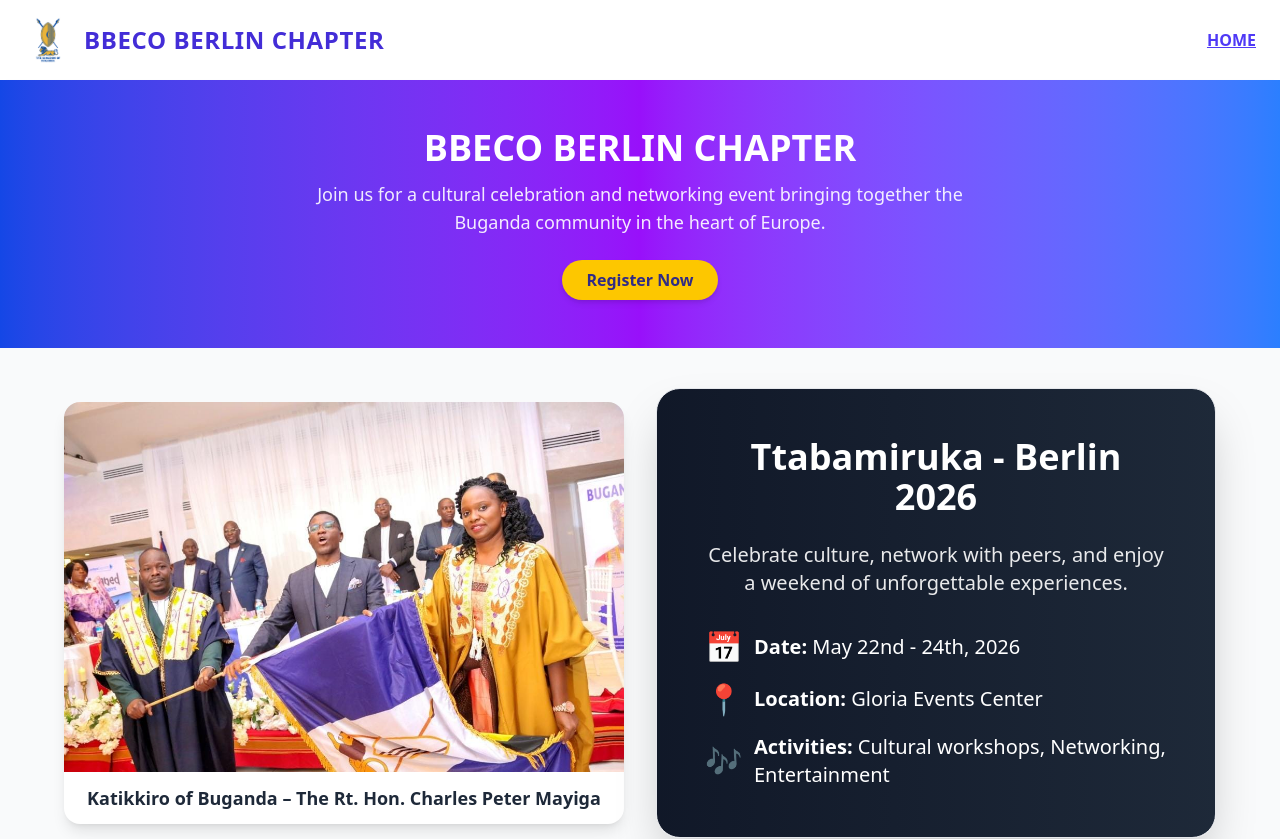
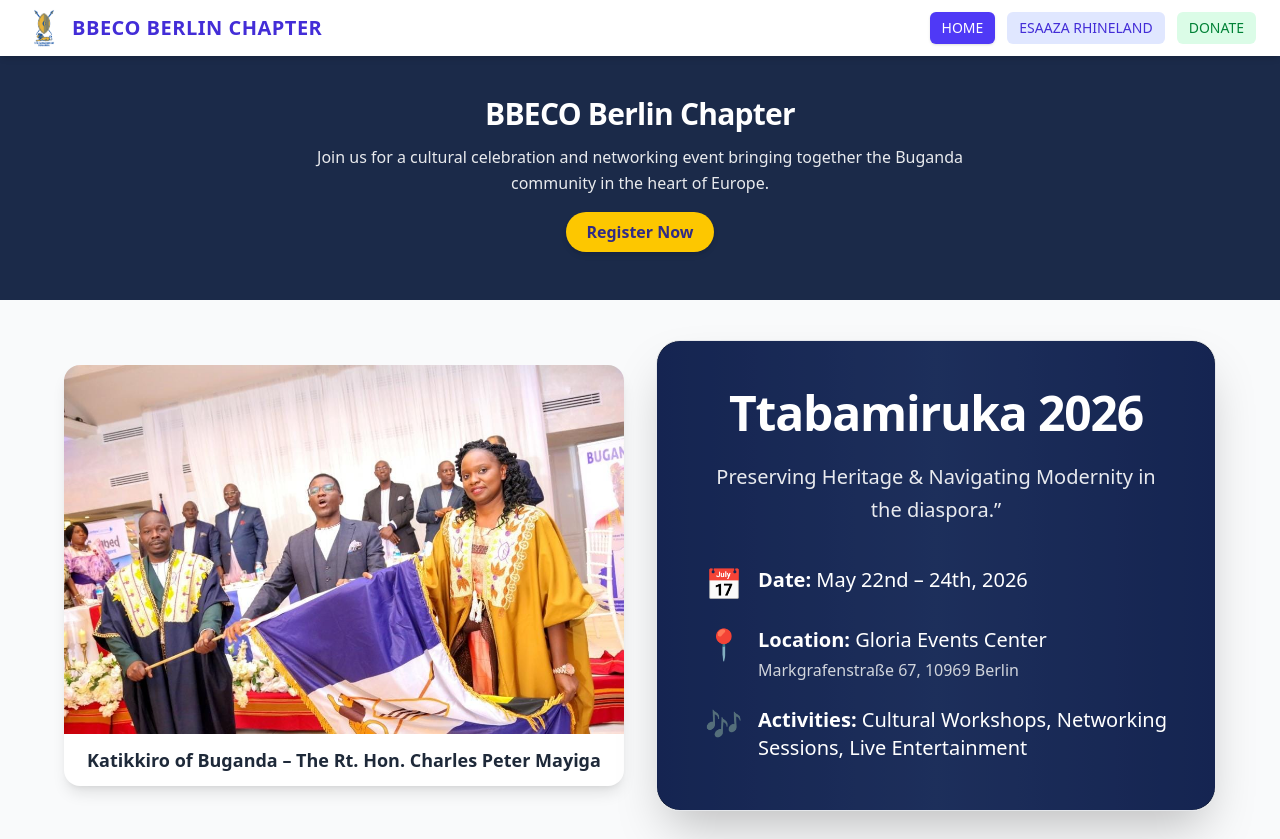
Before and after one commit to mperwe/bug-form_frontend, a React (Vite) app: page / in a window 1280 px wide. Shown: the top 839 px of the page. Built offline with nearby package versions, Linux system fonts and the light colour scheme; the HTML template or start-up script is replaced by a standard one.

Commit message:
edit hero and registration page

```diff
--- a/src/components/EventDescription.jsx
+++ b/src/components/EventDescription.jsx
@@ -4,33 +4,44 @@
   return (
     <section
       className="relative text-white shadow-2xl rounded-3xl p-8 md:p-12 border border-gray-200
-                 bg-cover bg-center bg-no-repeat bg-gradient-to-r from-gray-900 to-gray-800"
+                 bg-cover bg-center bg-no-repeat bg-gradient-to-r from-gray-900 via-gray-800 to-gray-900"
     >
       {/* Optional overlay for better readability */}
-      <div className="absolute inset-0 bg-blue bg-opacity-40 rounded-3xl"></div>
+      <div className="absolute inset-0 bg-blue-900/40 rounded-3xl"></div>
 
       {/* Content */}
-      <div className="relative z-10">
-        <h2 className="text-3xl md:text-4xl font-extrabold mb-6 text-center">
-          Ttabamiruka - Berlin 2026
+      <div className="relative z-10 text-center max-w-3xl mx-auto">
+        <h2 className="text-3xl md:text-5xl font-extrabold mb-6 tracking-tight">
+          Ttabamiruka 2026
         </h2>
 
-        <p className="text-center text-lg md:text-xl mb-8 opacity-90">
-          Celebrate culture, network with peers, and enjoy a weekend of unforgettable experiences.
+        <p className="text-lg md:text-xl mb-10 opacity-90 leading-relaxed">
+          Preserving Heritage & Navigating Modernity in the diaspora.”
         </p>
 
-        <ul className="space-y-4 text-white text-lg md:text-xl list-none">
-          <li className="flex items-center gap-3">
-            <span className="text-2xl md:text-3xl">📅</span>
-            <span><strong>Date:</strong> May 22nd - 24th, 2026</span>
+        <ul className="space-y-6 text-left text-lg md:text-xl font-medium">
+          <li className="flex items-start gap-4">
+            <span className="text-3xl">📅</span>
+            <div>
+              <strong>Date:</strong> May 22nd – 24th, 2026
+            </div>
           </li>
-          <li className="flex items-center gap-3">
-            <span className="text-2xl md:text-3xl">📍</span>
-            <span><strong>Location:</strong> Gloria Events Center</span>
+
+          <li className="flex items-start gap-4">
+            <span className="text-3xl">📍</span>
+            <div>
+              <strong>Location:</strong> Gloria Events Center
+              <p className="text-gray-300 text-base mt-1">
+                Markgrafenstraße 67, 10969 Berlin
+              </p>
+            </div>
           </li>
-          <li className="flex items-center gap-3">
-            <span className="text-2xl md:text-3xl">🎶</span>
-            <span><strong>Activities:</strong> Cultural workshops, Networking, Entertainment</span>
+
+          <li className="flex items-start gap-4">
+            <span className="text-3xl">🎶</span>
+            <div>
+              <strong>Activities:</strong> Cultural Workshops, Networking Sessions, Live Entertainment
+            </div>
           </li>
         </ul>
       </div>
--- a/src/components/Nabvar.jsx
+++ b/src/components/Nabvar.jsx
@@ -1,34 +1,121 @@
-import React from "react";
+import React, { useState } from "react";
 import { Link, NavLink } from "react-router-dom";
 
 export default function Navbar() {
+  const [isOpen, setIsOpen] = useState(false);
+
   return (
-    <nav className="bg-white shadow-lg py-4 px-6 flex items-center justify-between">
+    <nav className="fixed top-0 left-0 w-full bg-white shadow-md py-2 px-6 flex items-center justify-between z-50">
       {/* Logo Section */}
-      <Link to="/" className="flex items-center space-x-3">
+      <Link to="/" className="flex items-center space-x-2">
         <img
           src="/buganda.png"
           alt="BBECO Logo"
-          className="h-12 w-12 object-contain"
+          className="h-10 w-10 object-contain"
         />
-        <span className="font-bold text-2xl text-indigo-700 tracking-wide">
+        <span className="font-bold text-xl text-indigo-700 tracking-wide">
           BBECO BERLIN CHAPTER
         </span>
       </Link>
 
-      {/* Navigation Links */}
-      <div className="space-x-8 flex items-center">
+      {/* Desktop Navigation */}
+      <div className="hidden md:flex items-center space-x-3">
         <NavLink
           to="/"
           className={({ isActive }) =>
-            `text-gray-700 hover:text-indigo-600 font-semibold transition-colors duration-200 ${
-              isActive ? "text-indigo-600 underline" : ""
+            `px-3 py-1.5 rounded-md font-medium text-sm transition-all duration-200 ${
+              isActive
+                ? "bg-indigo-600 text-white shadow"
+                : "bg-indigo-100 text-indigo-700 hover:bg-indigo-600 hover:text-white"
             }`
           }
         >
           HOME
         </NavLink>
+
+        <a
+          href="https://bugandarhinelands.com/"
+          target="_blank"
+          rel="noopener noreferrer"
+          className="px-3 py-1.5 rounded-md bg-indigo-100 text-indigo-700 text-sm font-medium hover:bg-indigo-600 hover:text-white transition-all duration-200"
+        >
+          ESAAZA RHINELAND
+        </a>
+
+        <NavLink
+          to="/register"
+          className={({ isActive }) =>
+            `px-3 py-1.5 rounded-md font-medium text-sm transition-all duration-200 ${
+              isActive
+                ? "bg-green-600 text-white shadow"
+                : "bg-green-100 text-green-700 hover:bg-green-600 hover:text-white"
+            }`
+          }
+        >
+          DONATE
+        </NavLink>
       </div>
+
+      {/* Mobile Hamburger */}
+      <div className="md:hidden flex items-center">
+        <button
+          onClick={() => setIsOpen(!isOpen)}
+          className="text-gray-700 hover:text-indigo-600 focus:outline-none"
+        >
+          {isOpen ? (
+            <svg
+              xmlns="http://www.w3.org/2000/svg"
+              className="h-6 w-6"
+              fill="none"
+              viewBox="0 0 24 24"
+              stroke="currentColor"
+            >
+              <path strokeLinecap="round" strokeLinejoin="round" strokeWidth={2} d="M6 18L18 6M6 6l12 12" />
+            </svg>
+          ) : (
+            <svg
+              xmlns="http://www.w3.org/2000/svg"
+              className="h-6 w-6"
+              fill="none"
+              viewBox="0 0 24 24"
+              stroke="currentColor"
+            >
+              <path strokeLinecap="round" strokeLinejoin="round" strokeWidth={2} d="M4 6h16M4 12h16M4 18h16" />
+            </svg>
+          )}
+        </button>
+      </div>
+
+      {/* Mobile Menu */}
+      {isOpen && (
+        <div className="absolute top-full left-0 w-full bg-white shadow-md flex flex-col items-center md:hidden py-4 space-y-2">
+          <NavLink
+            to="/"
+            onClick={() => setIsOpen(false)}
+            className="w-11/12 text-center px-3 py-2 rounded-md bg-indigo-100 text-indigo-700 font-medium hover:bg-indigo-600 hover:text-white transition-all duration-200"
+          >
+            HOME
+          </NavLink>
+
+          <a
+            href="https://bugandarhinelands.com/"
+            target="_blank"
+            rel="noopener noreferrer"
+            onClick={() => setIsOpen(false)}
+            className="w-11/12 text-center px-3 py-2 rounded-md bg-indigo-100 text-indigo-700 font-medium hover:bg-indigo-600 hover:text-white transition-all duration-200"
+          >
+            ESAAZA RHINELAND
+          </a>
+
+          <NavLink
+            to="/register"
+            onClick={() => setIsOpen(false)}
+            className="w-11/12 text-center px-3 py-2 rounded-md bg-green-100 text-green-700 font-medium hover:bg-green-600 hover:text-white transition-all duration-200"
+          >
+            DONATE
+          </NavLink>
+        </div>
+      )}
     </nav>
   );
 }
--- a/src/pages/Home.jsx
+++ b/src/pages/Home.jsx
@@ -10,19 +10,18 @@
       <Navbar />
 
       {/* Hero Section */}
-      <section className="bg-gradient-to-r from-blue-700 via-purple-600 to-blue-500 text-white py-12 px-4 text-center shadow-md">
-        <div className="max-w-3xl mx-auto">
-          <h1 className="text-3xl md:text-4xl font-extrabold mb-3">
-            BBECO BERLIN CHAPTER
+      <section className="bg-[#1B2A49] text-white pt-24 pb-12 px-4 text-center relative">
+        <div className="max-w-3xl mx-auto relative z-10">
+          <h1 className="text-2xl md:text-3xl font-extrabold mb-3 tracking-tight">
+            BBECO Berlin Chapter
           </h1>
-          <p className="text-base md:text-lg max-w-2xl mx-auto opacity-90">
-            Join us for a cultural celebration and networking event bringing
-            together the Buganda community in the heart of Europe.
+          <p className="text-sm md:text-base max-w-2xl mx-auto opacity-90 leading-relaxed">
+            Join us for a cultural celebration and networking event bringing together the Buganda community in the heart of Europe.
           </p>
 
           <Link
             to="/register"
-            className="mt-6 inline-block px-6 py-2 bg-yellow-400 text-indigo-900 font-bold rounded-full shadow-md hover:bg-yellow-300 transition-all duration-300"
+            className="mt-4 inline-block px-5 py-2 bg-yellow-400 text-indigo-900 font-bold rounded-full shadow-md hover:bg-yellow-300 transition-all duration-300"
           >
             Register Now
           </Link>
@@ -47,10 +46,6 @@
             </div>
           </div>
 
-
-
-
-
           {/* Event Description */}
           <div className="space-y-6">
             <EventDescription />
--- a/src/pages/Register.jsx
+++ b/src/pages/Register.jsx
@@ -7,20 +7,14 @@
   return (
     <>
       <Navbar />
-      <main
-        className="min-h-screen text-gray-800 font-sans flex justify-center items-center p-10 bg-cover bg-center bg-no-repeat relative"
-        style={{ backgroundImage: "url('/bunganda.png')" }}
-      >
-        {/* Background Overlay */}
-        <div className="absolute inset-0 bg-black/50"></div>
-
+      <main className="min-h-screen text-gray-800 font-sans flex justify-center items-start pt-28 px-4 md:px-10 bg-[#1B2A49] relative">
         {/* Registration Form Section */}
         <div className="w-full max-w-3xl relative z-10">
-          <h1 className="text-4xl font-extrabold mb-8 text-center text-white tracking-wide drop-shadow-lg">
-            Online Registration
+          <h1 className="text-3xl md:text-4xl font-extrabold mb-6 text-center text-white tracking-wide drop-shadow-lg">
+            Register for the Event
           </h1>
 
-          <div className="backdrop-blur-lg bg-white/95 rounded-3xl shadow-2xl border border-gray-200 p-10 transform transition-all duration-300 hover:scale-[1.01] hover:shadow-3xl">
+          <div className="backdrop-blur-lg bg-white/95 rounded-3xl shadow-2xl border border-gray-200 p-6 md:p-10 transform transition-all duration-300 hover:scale-[1.01] hover:shadow-3xl">
             <RegistrationForm />
           </div>
         </div>
```
Also changed, not shown: src/components/RegistrationForm.jsx (+65 -68 lines). Lines whose indentation alone changed are shown as unchanged.
